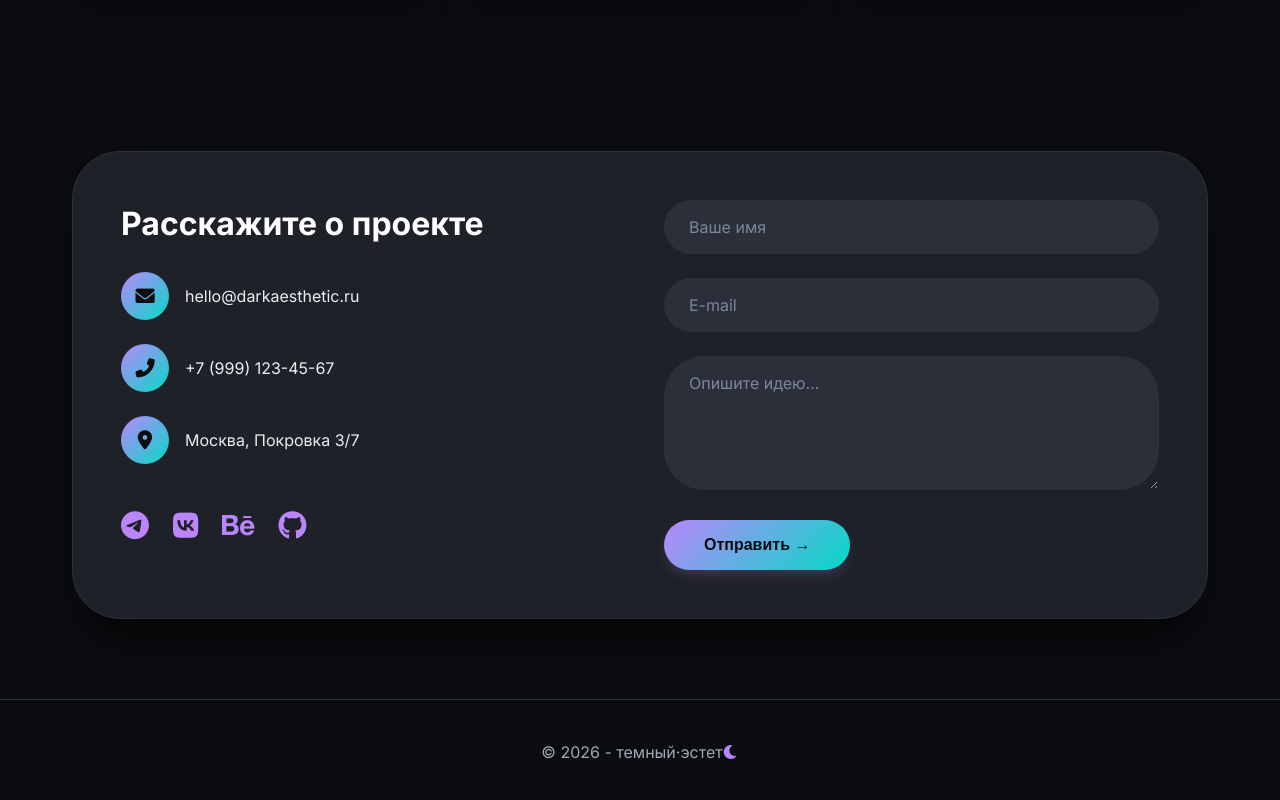
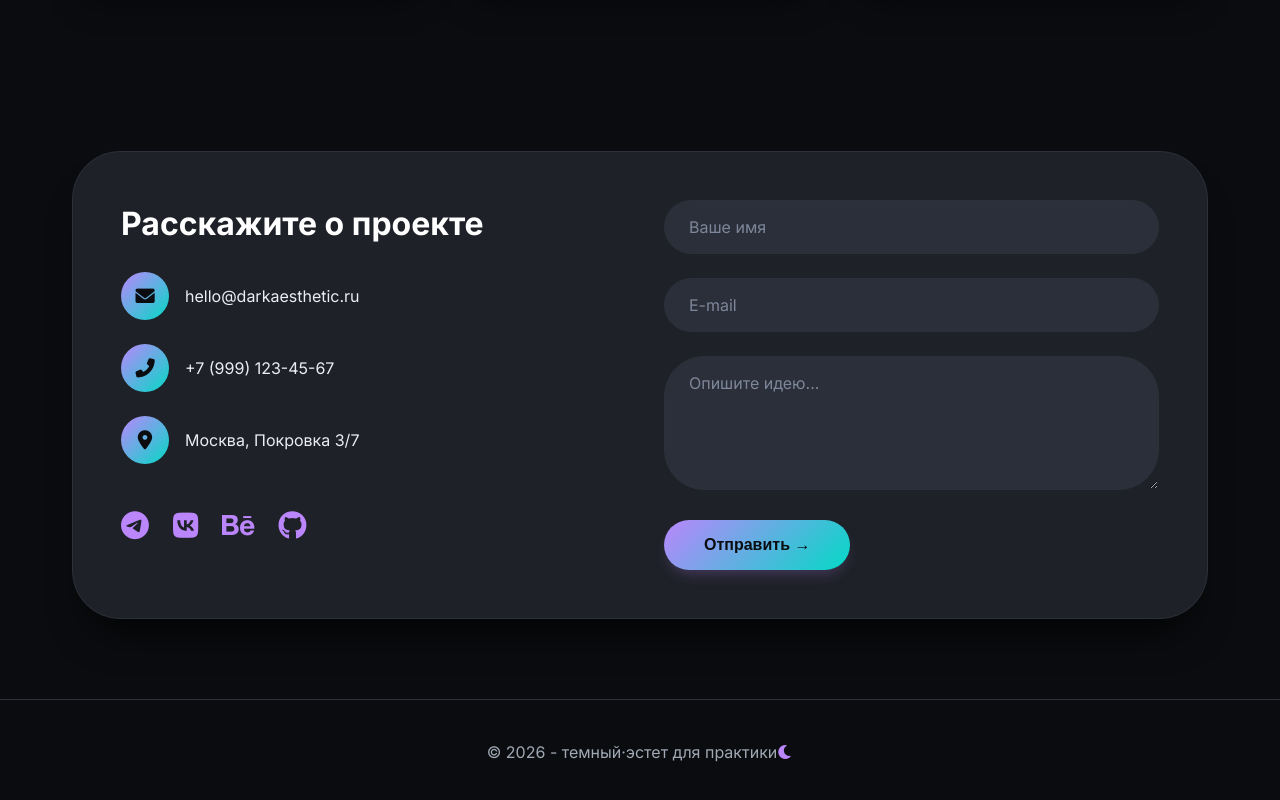
Before and after one commit to maybeaxo/Sesin_285, a plain HTML site: page index.html in a window 1280 px wide. Shown: the part 1885-2685 px from the top of the page. Drawn offline with Linux system fonts and the light colour scheme.

Commit message:
SesinDI: добавил подписи

```diff
--- a/index.html
+++ b/index.html
@@ -635,7 +635,7 @@
 
     <footer>
         <div class="container">
-            <p>© 2026 - темный·эстет<i class="fas fa-moon" style="color: #bb86fc;"></i></p>
+            <p>© 2026 - темный·эстет для практики<i class="fas fa-moon" style="color: #bb86fc;"></i></p>
         </div>
     </footer>
 
```
